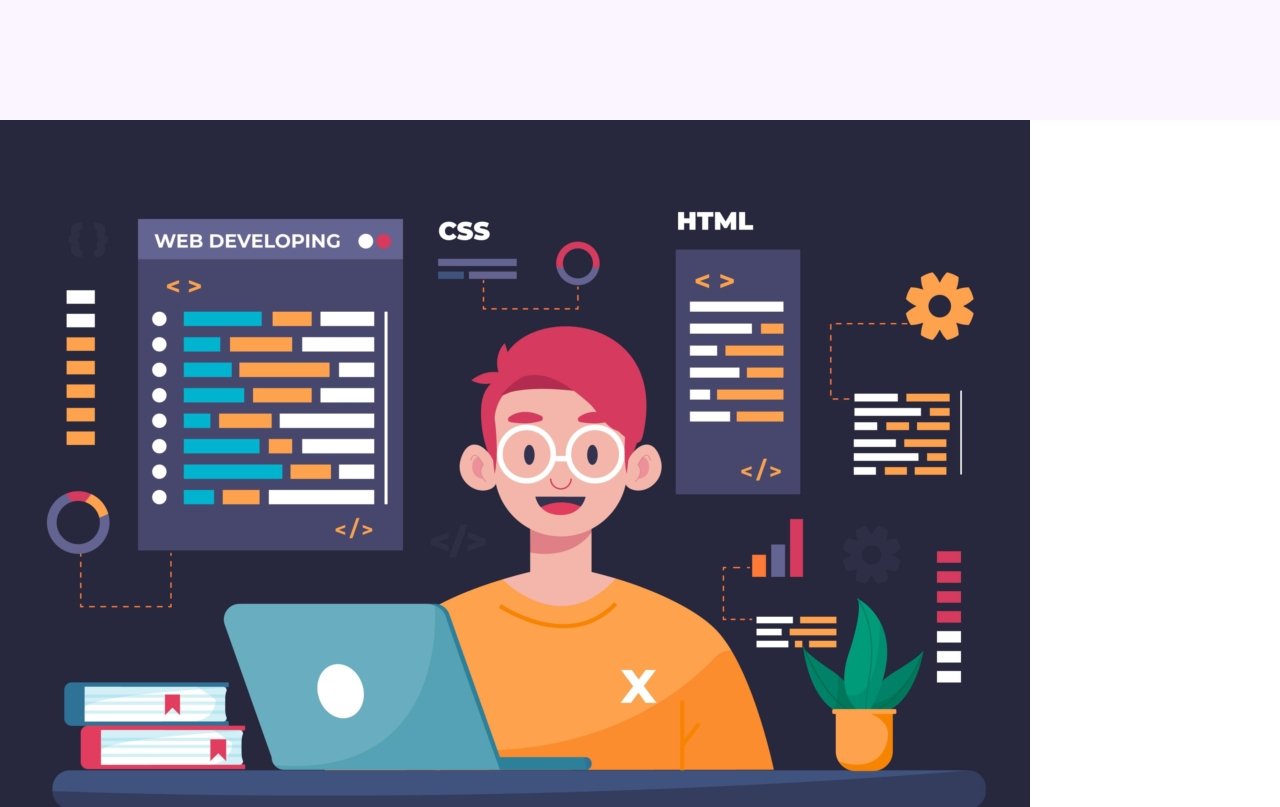
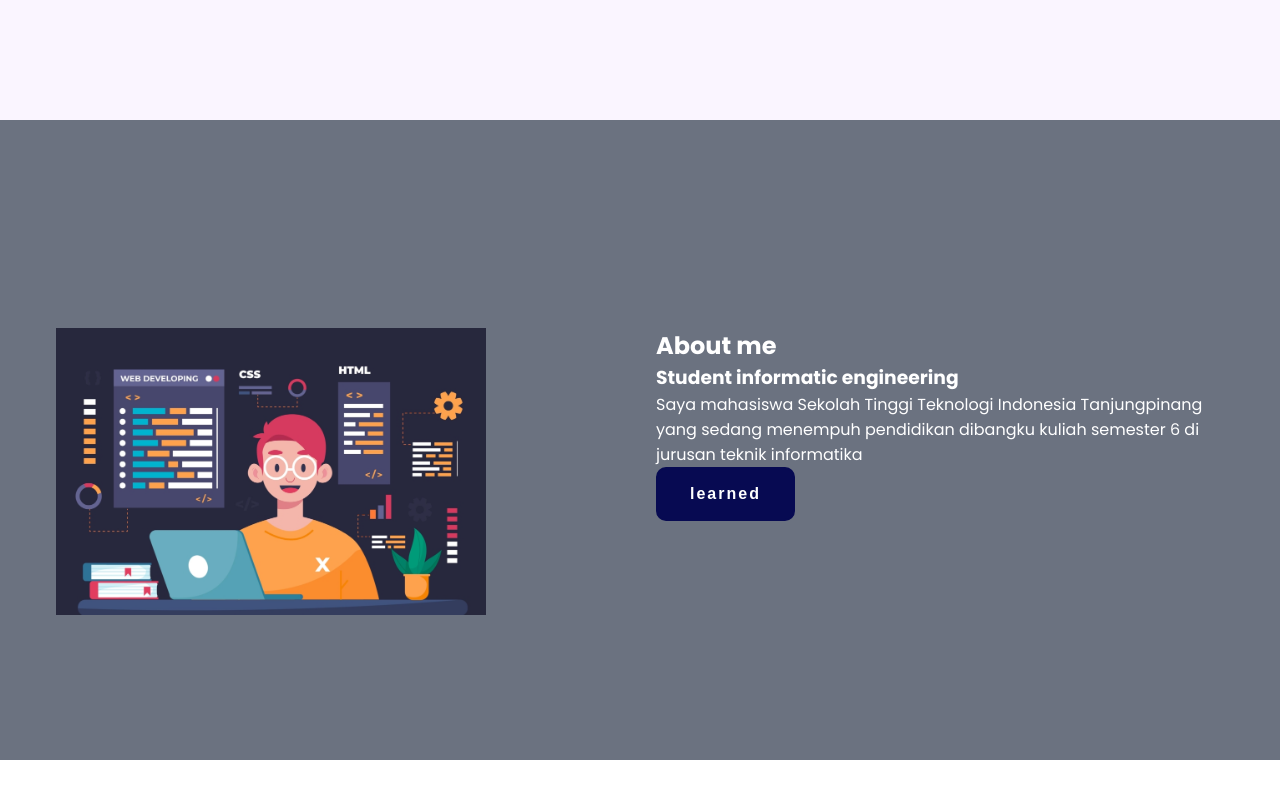
Before and after one commit to imcj23/portofolio_Wicaksana-Adi-Saputro, a plain HTML site: page individual.html in a window 1280 px wide. Shown: the part 680-1487 px from the top of the page. After the commit the page ends 1440 px from the top, so only its background shows below. Drawn offline with nearby package versions, Linux system fonts and the light colour scheme.

Commit message:
Update style.css

```diff
--- a/style/style.css
+++ b/style/style.css
@@ -3,7 +3,7 @@
 :root {
   --primary-color: #070a52;
   --primary-color-dark: #2c74b3;
-  --secondary-color: #ca8a04;
+  --secondary-color: #1d24ca;
   --text-dark: #1f2937;
   --text-light: #6b7280;
   --extra-light: #faf5ff;
@@ -160,20 +160,48 @@ ul li a:hover {
   width: min(25rem, 90%);
   border-radius: 100%;
 }
-.about {
-  min-height: 100vh;
+.aboutme {
+  background-color: #6b7280;
+  color: #ffffff;
+}
+.main {
+  min-height: 80vh;
   max-width: var(--max-width);
   margin: auto;
   padding: 1rem;
   display: grid;
   grid-template-columns: repeat(2, 1fr);
-  gap: 4rem;
+  gap: 2rem;
 }
-.about img {
+
+.aboutme img {
+  margin-top: 12rem;
   height: auto;
   width: 430px;
 }
+.about-text {
+  margin-top: 12rem;
+}
+.about-text button {
+  font-size: 1rem;
+  font-weight: 600;
+  letter-spacing: 2px;
+  padding: 1rem 2rem;
+  outline: none;
+  border: 2px solid var(--primary-color);
+  border-radius: 10px;
+  transition: 0.3s;
+  cursor: pointer;
+}
+.learned {
+  background-color: var(--primary-color);
+  color: #ffffff;
+}
 
+.learned:hover {
+  background-color: var(--primary-color-dark);
+  border-color: transparent;
+}
 @media (width < 750px) {
   nav .checkbox {
     display: block;
```
